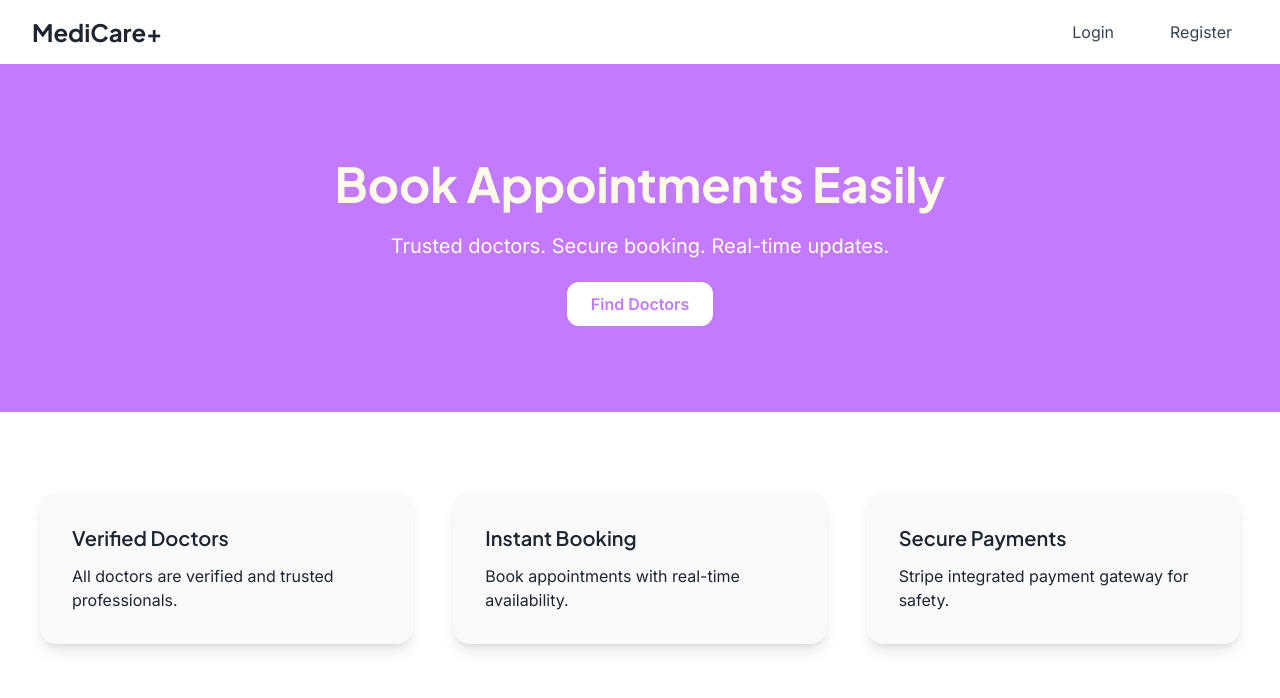
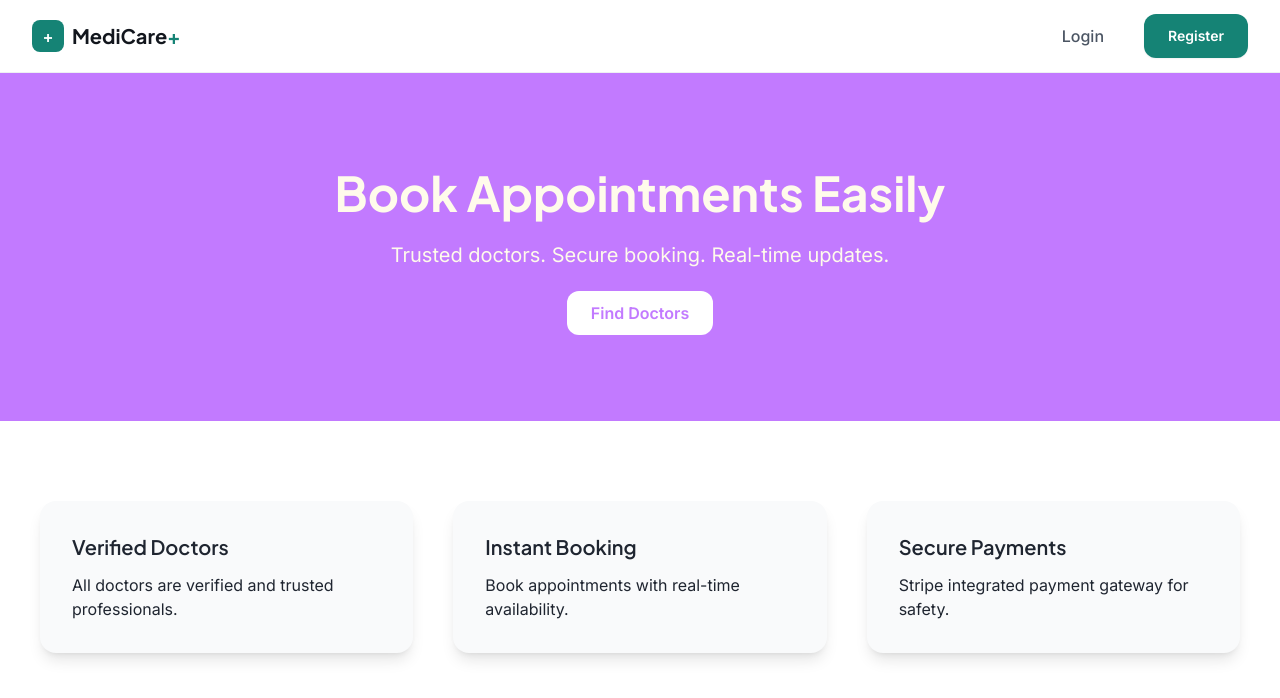
Before and after one commit to Nomikhan123786/Online-Hospital-Appointment, a React (Vite) app in the folder frontend/: page / in a window 1280 px wide. Shown: the top 698 px of the page. Built offline with nearby package versions, Linux system fonts and the light colour scheme; no server answers.

Commit message:
style(navbar): sticky glass header, brand colors, logout redirect fix

```diff
--- a/frontend/src/components/Navbar.jsx
+++ b/frontend/src/components/Navbar.jsx
@@ -1,82 +1,136 @@
-import { Link } from "react-router-dom";
-import { useContext } from "react";
+import { Link, useNavigate } from "react-router-dom";
+import { useContext, useState } from "react";
 import { AuthContext } from "../context/AuthContext";
 import '../style/index.css'
 
 const Navbar = () => {
   const { user, logout } = useContext(AuthContext);
-  const userData= JSON.parse(localStorage.getItem("user"))
-  const role=userData?.role
-  console.log("ROLE",role)
+  const userData = JSON.parse(localStorage.getItem("user"));
+  const role = userData?.role;
+  const [open, setOpen] = useState(false);
+  const navigate = useNavigate();
+
+  const handleLogout = () => {
+    logout();
+    navigate("/login");
+  };
+
+  const linkClass =
+    "block sm:inline-block py-2 sm:py-0 text-ink-600 font-medium hover:text-brand-600 transition-colors";
+
   return (
+    <nav className="sticky top-0 bg-white/90 backdrop-blur-md border-b border-ink-100 px-4 sm:px-6 lg:px-8 py-3.5 animate-fade-in relative z-50">
+      <div className="flex justify-between items-center max-w-7xl mx-auto">
+        <Link to="/" className="flex items-center gap-2">
+          <div className="w-8 h-8 rounded-lg flex items-center justify-center font-display font-bold text-white bg-brand-600">
+            +
+          </div>
+          <h1 className="text-lg sm:text-xl font-display font-bold text-ink-900">
+            MediCare<span className="text-brand-600">+</span>
+          </h1>
+        </Link>
 
-    <nav className="bg-white shadow-md px-8 py-4 flex justify-between items-center animate-[fadeIn_0.6s_ease-in-out]">
-       <h1 className="text-2xl font-bold text-blue">
-        MediCare+
-      </h1>
-        <div className="space-x-6">
+        {/* Desktop links */}
+        <div className="hidden sm:flex sm:items-center sm:gap-6">
           {role === "admin" && (
             <>
-          <Link to="/admin/dashboard"    className=" hover:text-blue-600  hover:text-2xl">Dashboard</Link>
-          <Link to="/admin/doctors"      className=" hover:text-blue-600  hover:text-2xl"> Manage Doctors</Link>
-
+              <Link to="/admin/dashboard" className={linkClass}>Dashboard</Link>
+              <Link to="/admin/doctors" className={linkClass}>Manage Doctors</Link>
             </>
           )}
 
-      {
-        role ==="patient" &&(
+          {role === "patient" && (
             <>
-          <Link to="/" className=" hover:text-blue-600  hover:text-2xl">
-            Home
-          </Link>
-            <Link to="/dashboard" className=" hover:text-blue-600  hover:text-2xl">
-              Dashboard
-            </Link>
-            <Link to="/appointments" className="text-gray-700 hover:text-blue-600  hover:text-2xl">
-              Appointments
-            </Link>
+              <Link to="/" className={linkClass}>Home</Link>
+              <Link to="/dashboard" className={linkClass}>Dashboard</Link>
+              <Link to="/appointments" className={linkClass}>Appointments</Link>
+            </>
+          )}
 
+          {role === "doctor" && (
+            <>
+              <Link to="/doctor/dashboard" className={linkClass}>Dashboard</Link>
+              <Link to="/doctor/patients" className={linkClass}>Patients</Link>
+              <Link to="/doctor/schedule" className={linkClass}>Schedule</Link>
             </>
-        )
-      }
-      {
-        role ==="doctor" && (
-          <>
-          <Link to="/doctor/dashboard"    className="text-gray-700 hover:text-blue-600  hover:text-2xl">Dashboard</Link>
-          <Link to="/doctor/patients"     className="text-gray-700 hover:text-blue-600  hover:text-2xl">Patients</Link>
-          <Link to="/doctor/schedule" className="text-gray-700 hover:text-blue-600  hover:text-2xl">Schedule</Link>
-          </>
-        )
-      }
-
-
-
-
+          )}
 
           {user && (
-          <>
-
-
             <button
-              onClick={logout}
-              className=" text-gray-700 px-4 py-2 rounded-lg hover:text-blue-600 hover:text-2xl"
+              onClick={handleLogout}
+              className="text-ink-600 px-4 py-2 rounded-lg hover:text-brand-600 font-medium transition-colors"
             >
               Logout
             </button>
+          )}
+
+          {!user && (
+            <>
+              <Link to="/login" className="text-ink-600 px-4 py-2 rounded-lg hover:text-brand-600 font-medium transition-colors">
+                Login
+              </Link>
+              <Link to="/register" className="btn-primary text-sm">
+                Register
+              </Link>
+            </>
+          )}
+        </div>
+
+        {/* Mobile hamburger button */}
+        <button
+          className="sm:hidden flex flex-col justify-center items-center gap-1.5 w-9 h-9"
+          onClick={() => setOpen(!open)}
+          aria-label="Toggle menu"
+        >
+          <span className={`block h-0.5 w-6 bg-ink-800 transition-transform ${open ? "rotate-45 translate-y-2" : ""}`} />
+          <span className={`block h-0.5 w-6 bg-ink-800 transition-opacity ${open ? "opacity-0" : ""}`} />
+          <span className={`block h-0.5 w-6 bg-ink-800 transition-transform ${open ? "-rotate-45 -translate-y-2" : ""}`} />
+        </button>
+      </div>
+
+      {/* Mobile dropdown menu */}
+      {open && (
+        <div className="sm:hidden mt-4 pb-2 border-t border-ink-100 pt-3 flex flex-col gap-1">
+          {role === "admin" && (
+            <>
+              <Link to="/admin/dashboard" className={linkClass} onClick={() => setOpen(false)}>Dashboard</Link>
+              <Link to="/admin/doctors" className={linkClass} onClick={() => setOpen(false)}>Manage Doctors</Link>
             </>
           )}
 
+          {role === "patient" && (
+            <>
+              <Link to="/" className={linkClass} onClick={() => setOpen(false)}>Home</Link>
+              <Link to="/dashboard" className={linkClass} onClick={() => setOpen(false)}>Dashboard</Link>
+              <Link to="/appointments" className={linkClass} onClick={() => setOpen(false)}>Appointments</Link>
+            </>
+          )}
+
+          {role === "doctor" && (
+            <>
+              <Link to="/doctor/dashboard" className={linkClass} onClick={() => setOpen(false)}>Dashboard</Link>
+              <Link to="/doctor/patients" className={linkClass} onClick={() => setOpen(false)}>Patients</Link>
+              <Link to="/doctor/schedule" className={linkClass} onClick={() => setOpen(false)}>Schedule</Link>
+            </>
+          )}
+
+          {user && (
+            <button
+              onClick={() => { setOpen(false); handleLogout(); }}
+              className="text-left text-ink-600 py-2 font-medium hover:text-brand-600"
+            >
+              Logout
+            </button>
+          )}
+
           {!user && (
-          <Link to="/login" className="bg-primary text-gray-700 px-4 py-2 rounded-lg hover:text-blue" >
-            Login
-          </Link>
-        )}
-        {!user && (
-          <Link to="/register" className="bg-primary text-gray-700 px-4 py-2 rounded-lg hover:text-blue">
-            Register
-          </Link>
+            <>
+              <Link to="/login" className={linkClass} onClick={() => setOpen(false)}>Login</Link>
+              <Link to="/register" className={linkClass} onClick={() => setOpen(false)}>Register</Link>
+            </>
           )}
         </div>
+      )}
     </nav>
   );
 };
```
Lines whose indentation alone changed are shown as unchanged.
